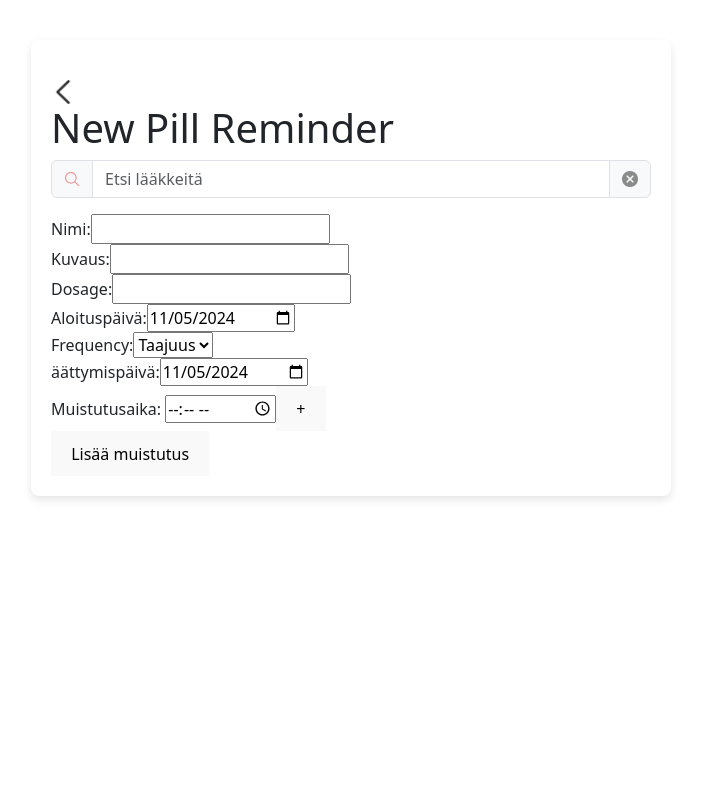
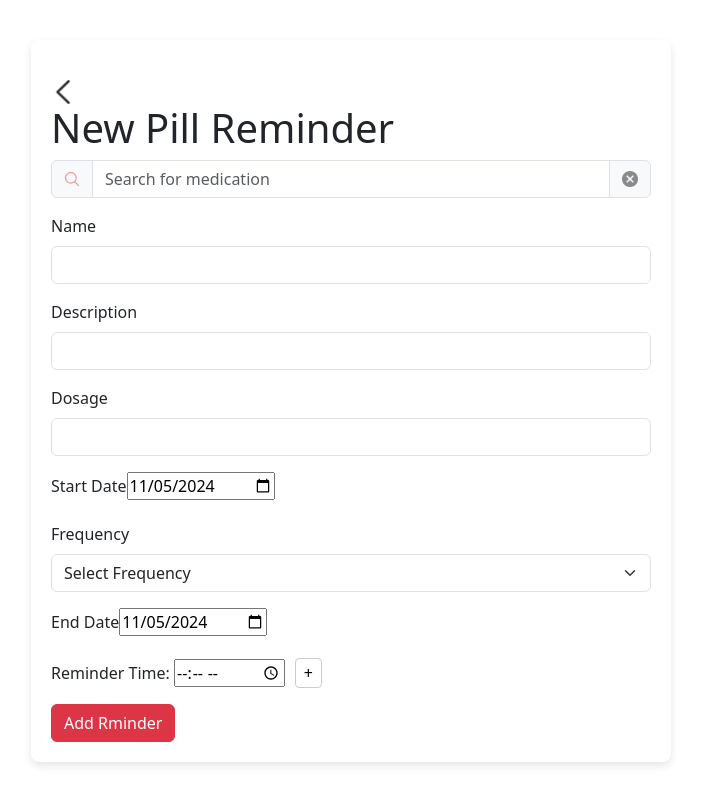
Before and after one commit to MJ-Jiang/medicationReminder, a React (Vite) app: page /create-reminder in a window 1280 px wide. Shown: the top 804 px of the page, without its empty margins (289-990 px from the left). Built offline with nearby package versions, Linux system fonts and the light colour scheme.

Commit message:
form style

```diff
--- a/package.json
+++ b/package.json
@@ -14,11 +14,14 @@
     "@emotion/styled": "^11.13.0",
     "@headlessui/react": "^2.2.0",
     "@mui/material": "^6.1.6",
+    "@mui/x-date-pickers": "^7.22.2",
     "bootstrap": "^5.3.3",
+    "dayjs": "^1.11.13",
     "i18next": "^23.16.5",
     "react": "^18.3.1",
     "react-bootstrap": "^2.10.5",
     "react-calendar": "^5.1.0",
+    "react-datepicker": "^7.5.0",
     "react-datetime": "^3.2.0",
     "react-dom": "^18.3.1",
     "react-i18next": "^15.1.1",
--- a/src/components/ReminderForm.jsx
+++ b/src/components/ReminderForm.jsx
@@ -2,6 +2,8 @@ import React, { useState } from 'react';
 import TimeInputComponent from './TimeInputComponent';
 import DatePicker from './DatePicker';  // 你自定义的 DatePicker 组件
 import { useTranslation } from 'react-i18next';
+import Button from 'react-bootstrap/Button';
+import Form from 'react-bootstrap/Form';
 
 const ReminderForm = ({ onAddReminder }) => {
     const [name, setName] = useState('');
@@ -54,63 +56,118 @@ const ReminderForm = ({ onAddReminder }) => {
     };
 
     return (
-        <form onSubmit={handleSubmit}>
-            <div>
-                <label>{t('Name')}:</label>
-                <input type="text" value={name} onChange={(e) => setName(e.target.value)} required />
-            </div>
-            <div>
-                <label>{t('Description')}:</label>
-                <input type="text" value={description} onChange={(e) => setDescription(e.target.value)} />
-            </div>
-            <div>
-                <label>{t('Dosage')}:</label>
-                <input type="text" value={dosage} onChange={(e) => setDosage(e.target.value)} />
-            </div>
-            <div>
-                <label>{t('Start Date')}:</label>
+        <Form onSubmit={handleSubmit}>
+        {/* Name Field */}
+        <Form.Group className="mb-3" controlId="formName">
+            <Form.Label>{t('Name')}</Form.Label>
+            <Form.Control
+                type="text"
+                value={name}
+                onChange={(e) => setName(e.target.value)}
+                required
+            />
+        </Form.Group>
+
+        {/* Description Field */}
+        <Form.Group className="mb-3" controlId="formDescription">
+            <Form.Label>{t('Description')}</Form.Label>
+            <Form.Control
+                type="text"
+                value={description}
+                onChange={(e) => setDescription(e.target.value)}
+            />
+        </Form.Group>
+
+        {/* Dosage Field */}
+        <Form.Group className="mb-3" controlId="formDosage">
+            <Form.Label>{t('Dosage')}</Form.Label>
+            <Form.Control
+                type="text"
+                value={dosage}
+                onChange={(e) => setDosage(e.target.value)}
+            />
+        </Form.Group>
+
+        {/* Start Date Field */}
+        <Form.Group className="mb-3" controlId="formStartDate">
+            <Form.Label>{t('Start Date')}</Form.Label>
             <DatePicker
                 selectedDate={startDate}
                 onDateChange={(date) => setStartDate(date)}
             />
-            </div>
-            <div>
-                <label>{t('Frequency')}:</label>
-                <select value={frequency} onChange={(e) => setFrequency(e.target.value)} required>
+        </Form.Group>
+
+        {/* Frequency Field */}
+        <Form.Group className="mb-3" controlId="formFrequency">
+            <Form.Label>{t('Frequency')}</Form.Label>
+            <Form.Select
+                value={frequency}
+                onChange={(e) => setFrequency(e.target.value)}
+                required
+            >
                 <option value="">{t('Select Frequency')}</option>
                 <option value="daily">Daily</option>
                 <option value="weekly">Weekly</option>
-                </select>
-            </div>
-            <div>
-                <label>{t('End Date')}:</label>
+            </Form.Select>
+        </Form.Group>
+
+        {/* End Date Field */}
+        <Form.Group className="mb-3" controlId="formEndDate">
+            <Form.Label>{t('End Date')}</Form.Label>
             <DatePicker
                 selectedDate={endDate}
                 onDateChange={handleEndDateChange}
             />
-                {error && <div style={{ color: 'red', marginTop: '10px' }}>{error}</div>}  {/* 错误消息显示 */}
-            </div>
-            <div>
+            {error && <div style={{ color: 'red', marginTop: '10px' }}>{error}</div>}
+        </Form.Group>
+
+        {/* Times Field */}
+        <Form.Group className="mb-3" controlId="formTimes">
+
             {times.map((time, index) => (
-                    <div key={index} style={{ display: 'flex', alignItems: 'center' }}>
+                <div key={index} style={{ display: 'flex', alignItems: 'center', marginBottom: '5px' }}>
                     <TimeInputComponent
                         selectedTime={time}
                         setSelectedTime={(newTime) => handleTimeChange(index, newTime)}
                     />
                     {index === times.length - 1 && (
-                            <button type="button" onClick={handleAddTime}>+</button>
+                        <button
+                            type="button"
+                            onClick={handleAddTime}
+                            style={{
+                                background: 'none',
+                                border: '1px solid #ccc',
+                                borderRadius: '4px',
+                                padding: '2px 8px',
+                                marginLeft: '10px',
+                                cursor: 'pointer'
+                            }}
+                        >+</button>
                     )}
                     {times.length > 1 && (
-                            <button type="button" onClick={() => {
+                        <button
+                            type="button"
+                            onClick={() => {
                                 const updatedTimes = times.filter((_, i) => i !== index);
                                 setTimes(updatedTimes);
-                            }}>-</button>
+                            }}
+                            style={{
+                                background: 'none',
+                                border: '1px solid #ccc',
+                                borderRadius: '4px',
+                                padding: '2px 8px',
+                                marginLeft: '5px',
+                                cursor: 'pointer'
+                            }}
+                        >-</button>
                     )}
                 </div>
             ))}
-            </div>
-            <button type="submit" disabled={!!error}>{t('Add Reminder')}</button>  {/* 禁用提交按钮直到没有错误 */}
-        </form>
+        </Form.Group>
+
+        {/* Submit Button */}
+        <Button variant="danger" type="submit" disabled={!!error}>{t('Add Reminder')}</Button>
+    </Form>
     );
 };
 
--- a/src/i18n.js
+++ b/src/i18n.js
@@ -52,7 +52,7 @@ i18n
   .use(initReactI18next) // passes i18n down to react-i18next
   .init({
     resources,
-    lng: "fi", // language to use, more information here: https://www.i18next.com/overview/configuration-options#languages-namespaces-resources
+    lng: "en", // language to use, more information here: https://www.i18next.com/overview/configuration-options#languages-namespaces-resources
     // you can use the i18n.changeLanguage function to change the language manually: https://www.i18next.com/overview/api#changelanguage
     // if you're using a language detector, do not define the lng option
 
--- a/src/main.jsx
+++ b/src/main.jsx
@@ -4,7 +4,9 @@ import './index.css'
 import App from './App.jsx'
 import './App.css';
 import 'bootstrap/dist/css/bootstrap.min.css'
-import './i18n'
+import './i18n';
+import "react-datepicker/dist/react-datepicker.css";
+
 
 createRoot(document.getElementById('root')).render(
   <StrictMode>
--- a/src/pages/TodayRemindersPage.jsx
+++ b/src/pages/TodayRemindersPage.jsx
@@ -5,6 +5,7 @@ import { useNavigate } from 'react-router-dom';
 import SearchBar from '../components/SearchBar';
 import DatePicker from '../components/DatePicker';
 import { useTranslation } from 'react-i18next';
+import Button from 'react-bootstrap/Button';
 
 const TodayRemindersPage = ({ reminders }) => {
     const navigate = useNavigate();
@@ -101,7 +102,7 @@ const TodayRemindersPage = ({ reminders }) => {
                     />
                 ))
             )}
-            <button onClick={() => navigate('/create-reminder')}>{t('+ New Reminder')}</button>
+            <Button variant="danger" onClick={() => navigate('/create-reminder')}>{t('+ New Reminder')}</Button>
             {showDetails && <ReminderDetails reminder={selectedReminder} onClose={handleClose} />}
         </div>
     );
```
Also changed, not shown: 2 other files (tests, documents, lock files or other folders). Lines whose indentation alone changed are shown as unchanged.
